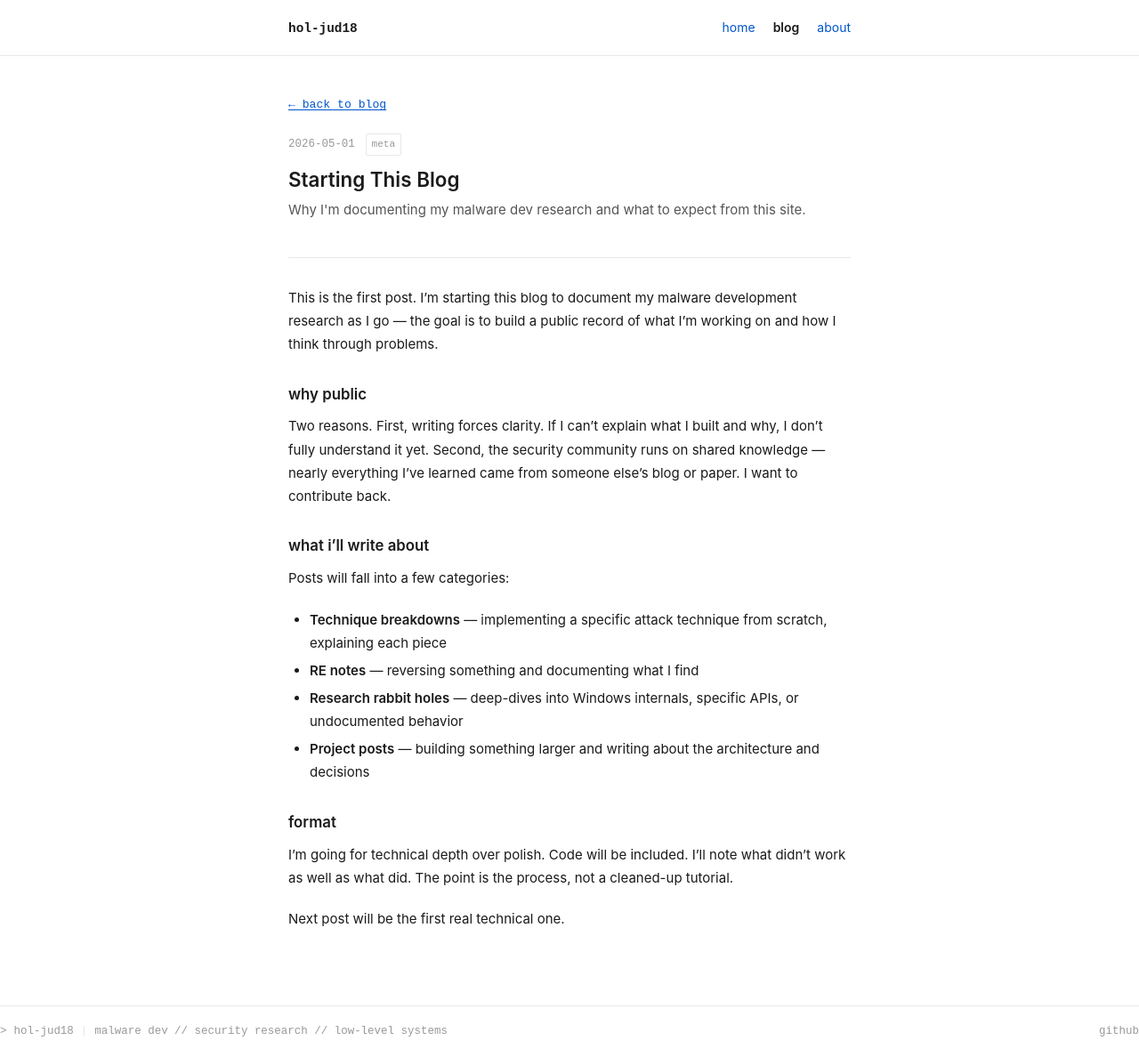
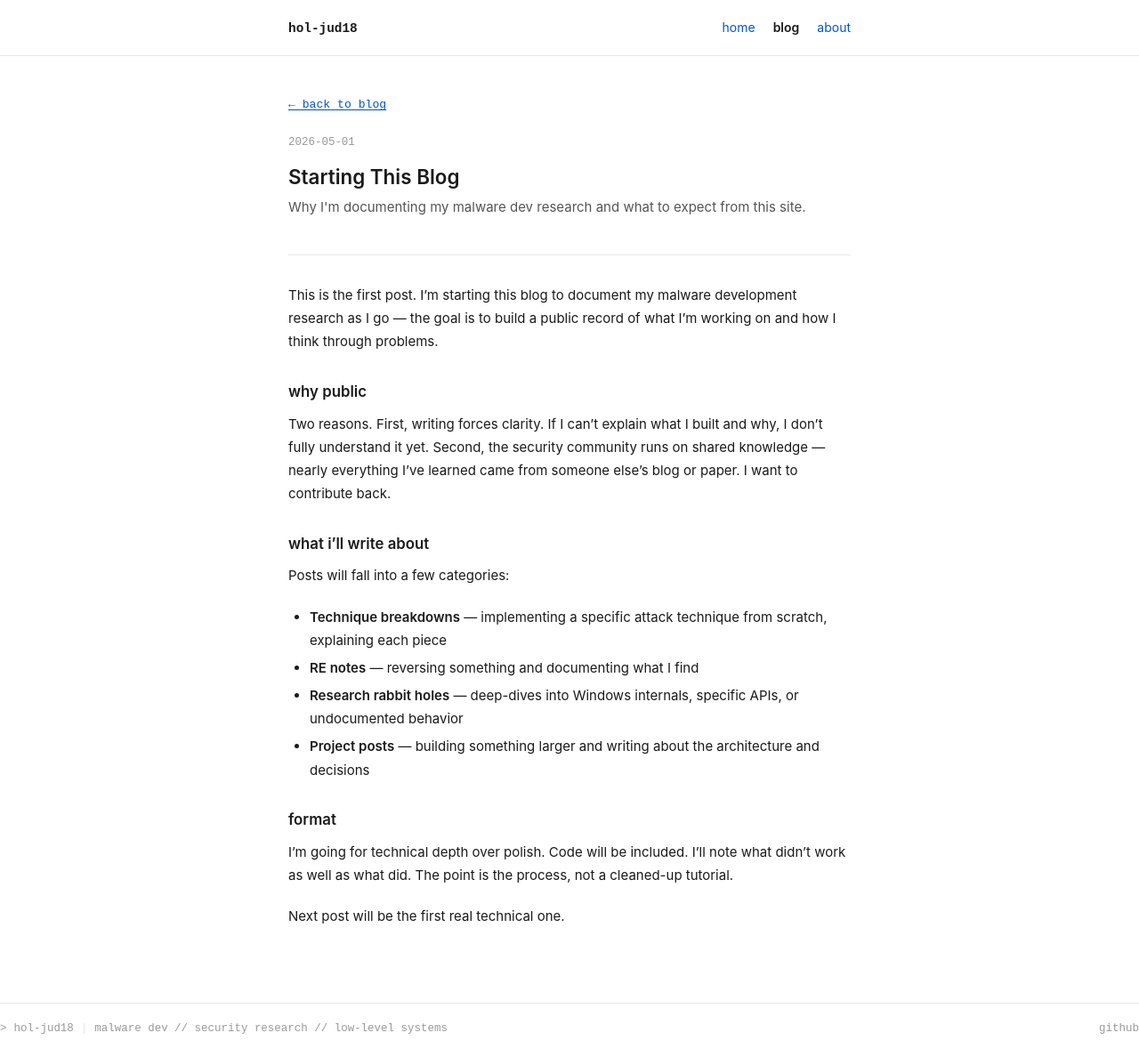
Before and after one commit to hol-jud18/hol-jud18.github.io, a Jekyll site: the page built from _posts/2026-05-01-getting-started.md, in a window 1280 px wide. Shown: the whole page at 89% size. Built offline with Jekyll 4.4.1, drawn with Linux system fonts in a browser that asks for light colours.

Commit message:
force light mode and remove post tags
Co-Authored-By: Claude Sonnet 4.6 <noreply@anthropic.com>

```diff
--- a/_layouts/post.html
+++ b/_layouts/post.html
@@ -7,11 +7,6 @@ layout: default
   <header class="post-header">
     <div class="post-header-meta">
       <span>{{ page.date | date: "%Y-%m-%d" }}</span>
-      {% if page.tags %}
-        {% for tag in page.tags %}
-          <span class="tag {% if tag == 'malware' or tag == 'offensive' %}tag-red{% elsif tag == 'windows' or tag == 'linux' %}tag-blue{% else %}tag-accent{% endif %}">{{ tag }}</span>
-        {% endfor %}
-      {% endif %}
     </div>
     <h1 class="post-title">{{ page.title }}</h1>
     {% if page.description %}<p class="text-dim">{{ page.description }}</p>{% endif %}
--- a/assets/css/style.css
+++ b/assets/css/style.css
@@ -13,7 +13,7 @@
   --font-body:  -apple-system, BlinkMacSystemFont, 'Segoe UI', Helvetica, Arial, sans-serif;
 }
 
-html { color-scheme: light; }
+html { color-scheme: only light; background: var(--bg); }
 
 html { scroll-behavior: smooth; }
 
```
